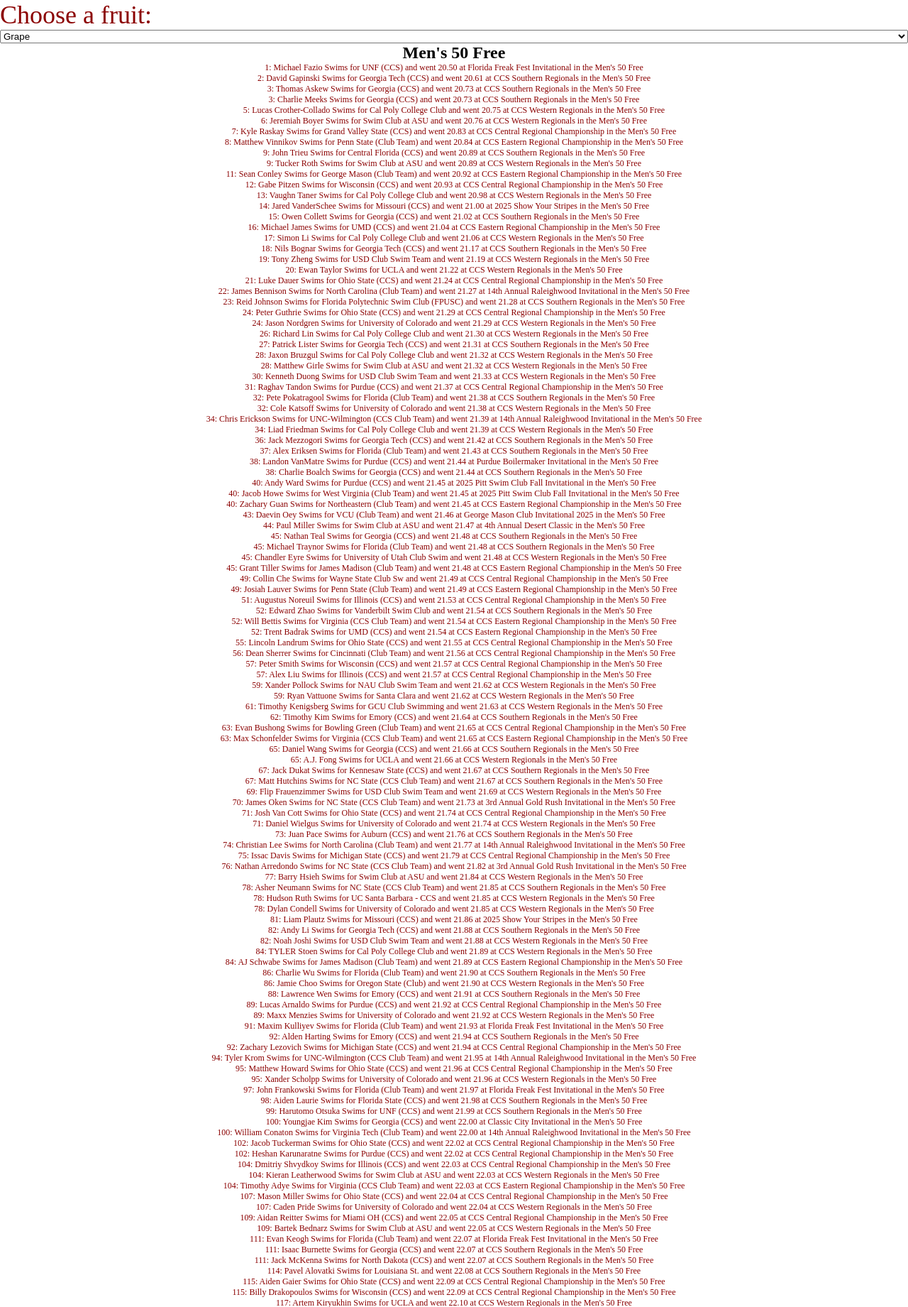
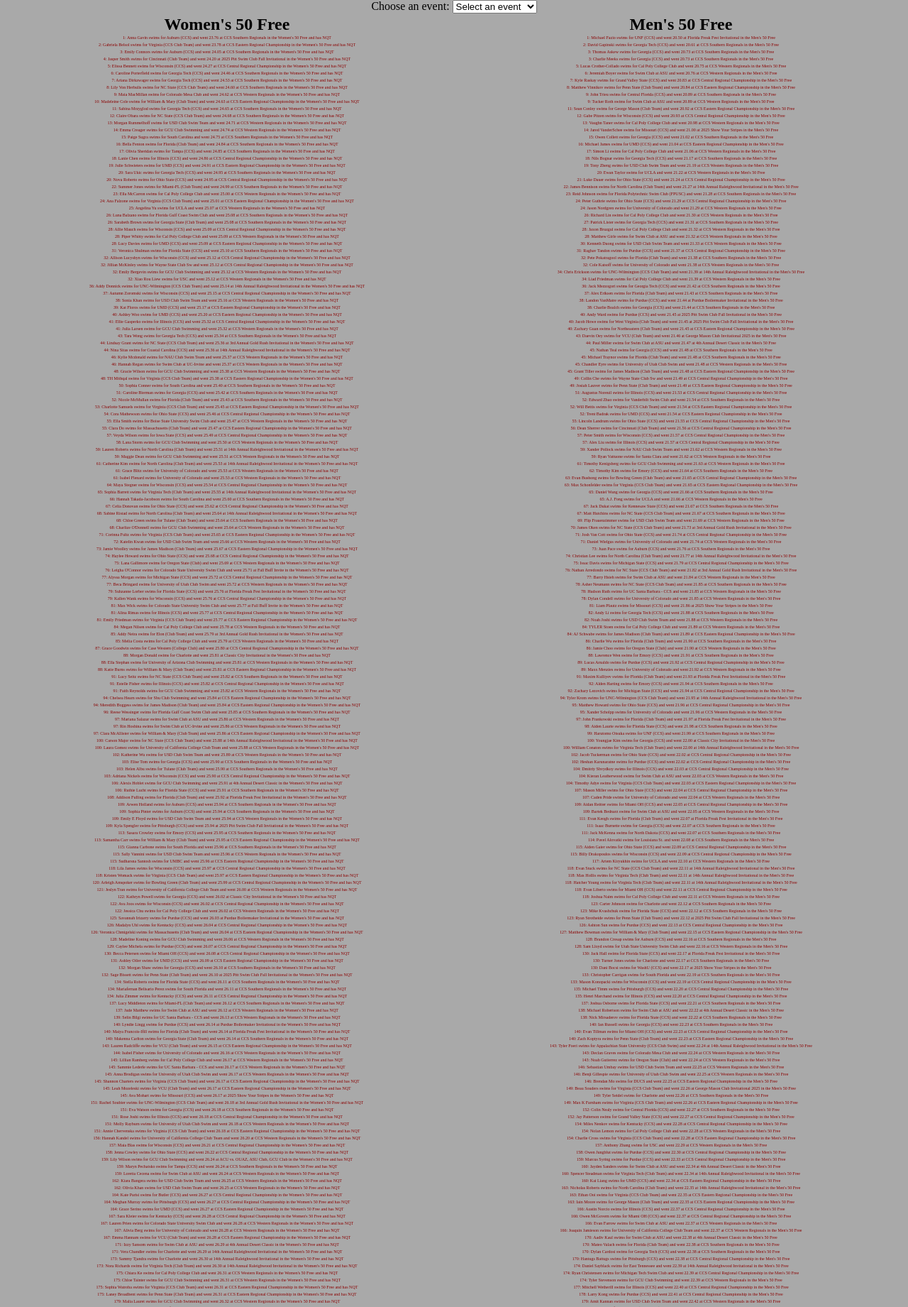
Before and after one commit to JadoG1764/Swimcloud-Scraper, a Django app: page /races/ in a window 1280 px wide. Shown: the part 87-1928 px from the top of the page at 71% size. Run offline with Django 5.2, Linux system fonts and the light colour scheme; data comes from the database, SQL or seed files in the repository; both versions use the stored data as it was after the commit.

Commit message:
Added Womens/Mens side, dropdown menu to select certain events, added link to name to go to a swimmers page, added a searchup on swimmer page to go to a swimmer

```diff
--- a/ClubSwim/urls.py
+++ b/ClubSwim/urls.py
@@ -24,4 +24,6 @@ urlpatterns = [
     path('races/', include('Races.urls')),
     path('swimmers/', include('Races.urls')),
     path('teams/', include('Races.urls')),
+    path('swimmers/<slug:slug>/', include('Races.urls')),
+    path('swimmers_redirect/', include('Races.urls')),
 ]
--- a/Data/GetSwimmersTimes.py
+++ b/Data/GetSwimmersTimes.py
@@ -56,5 +56,4 @@ for gender in genderList:
             j += 1 #j is the index in the dictionary
             i += 7 #7 fields to go to the next line in the dictionary
 
-
 MapCreator.RaceMap()
--- a/Models/MapCreator.py
+++ b/Models/MapCreator.py
@@ -3,11 +3,10 @@ from pathlib import Path
 from Races.models import Races
 import re
 
-racesMap: dict[int, Race] = {}
-
 BASE_DIR = Path(__file__).resolve().parents[1]
 file_path = BASE_DIR / "Data" / "SwimmersTimes.txt"
 def RaceMap():
+    Races.objects.all().delete()
     with open(file_path, "r", encoding="utf-8") as file:
         #values seperated by ;
         data = file.read()
@@ -18,7 +17,6 @@ def RaceMap():
 
     while i in range(len(items) - 1):
         race = Race(items[i], items[i + 1], items[i + 2], items[i + 3], items[i + 4], items[i + 5], items[i + 6], items[i + 7])
-        racesMap[j] = race
         Races.objects.get_or_create(
             place=race.place,
             name=race.name,
--- a/Models/Race.py
+++ b/Models/Race.py
@@ -24,7 +24,7 @@ def MinutesToSeconds(time):
 #Class that holds each swimmer per event, each swimmer can only have 1 event but there might be times when a
 #swimmer that appears on more than one event has duplicate objects
 class Race:
-    def __init__(self, place = None, name = None, team = None, meet = None, time = None, event = None, gender = None, nqt = False):
+    def __init__(self, place = None, name = None, team = None, meet = None, time = None, event = None, gender = None, nqt = "False"):
         self.place = place
         if name is None:
             print(name)
--- a/Races/models.py
+++ b/Races/models.py
@@ -1,5 +1,5 @@
 from django.db import models
-from Models.Race import Race
+from django.utils.text import slugify
 
 class Races(models.Model):
     place = models.CharField(max_length=120)
--- a/Races/urls.py
+++ b/Races/urls.py
@@ -6,4 +6,6 @@ urlpatterns = [
     path('races/', views.races_page),
     path('swimmers/', views.swimmers_page),
     path('teams/', views.teams_page),
+    path('swimmers/<str:name>/', views.swimmers_slug),
+    path('swimmers_redirect/', views.swimmer_redirect, name='swimmers_redirect'),
 ]
--- a/Races/views.py
+++ b/Races/views.py
@@ -2,19 +2,38 @@ from django.shortcuts import render
 from Models import MapCreator
 from .models import Races
 from Models import MapCreator
+from django.utils.text import slugify
+from django.shortcuts import redirect
 
 
 def home_page(request):
     return render(request, "home.html" )
 
 def races_page(request):
+    selected_event = request.GET.get("event")
     races = Races.objects.all()
+    if selected_event:
+        if selected_event != "All":
+            races = races.filter(event=selected_event)
     return render(request, "Races.html", {'races': races})
 
 def swimmers_page(request):
+    return render(request, "swimmers.html")
+
+def swimmers_slug(request, name):
+    formatted_name = name.replace('-', ' ').title()
     races = Races.objects.all()
-    return render(request, "swimmers.html", {'races': races})
+    if formatted_name:
+        races = races.filter(name=formatted_name)
+    return render(request, "swimmers.html", {'races': races, 'formatted_name': formatted_name})
 
 def teams_page(request):
     races = Races.objects.all()
     return render(request, "teams.html", {'races': races})
+
+def swimmer_redirect(request):
+    if request.method == 'POST':
+        name = request.POST.get('SwimmerName', '')
+        slug_name = name.replace(' ', '-').lower()
+        return swimmers_slug('swimmers_slug', name=slug_name)
+    return redirect('/')
--- a/static/style.css
+++ b/static/style.css
@@ -5,11 +5,10 @@
 }
 
 body {
-    background-color: white;
-    color: darkred;
-    font-size: 36px;
+    background-color: darkgray;
     display: flex;
     flex-flow: column;
+    text-align: center;
 }
 
 nav {
@@ -20,20 +19,15 @@ nav {
     font-size: 48px
 }
 
-main {
-    flex-grow: 1;
-    display: grid;
-    text-align: center;
-}
-
 h1 {
     text-align: center;
-    color: black;
-    font-size: 24px;
+    color: darkred;
+    font-size: 2rem;
 }
 p {
-    text-align: center;
-    font-size: 12px;
+    font-size: 6px;
+    padding: 2px;
+    color: darkred;
 }
 
 a {
@@ -45,12 +39,18 @@ a:hover {
     opacity: .85;
 }
 
-.left-half-container {
-    width: 50%; /* Sets the width to half of the screen's width */
-    float: left; /* Optional: ensures it stays to the left if other elements are added */
-    padding: 20px; /* Adds some space around the text */
-    box-sizing: border-box; /* Ensures padding is included in the 50% width calculation */
-  }
-table {
-    font-size: 20px;
+.stats-layout {
+    display: flex;
+    width: 100%;
 }
+
+.events {
+    width: 50%;
+    padding: 2px;
+    box-sizing: border-box;
+    text-align: center;
+}
+
+.events h2 {
+    color: black;
+}
--- a/templates/Races.html
+++ b/templates/Races.html
@@ -5,26 +5,54 @@
     Races
 {% endblock %}
 
+{% block style %}
+    <link rel="stylesheet" href="{% static 'style.css' %}">
+{% endblock %}
 
 {% block table %}
-    <label for="event">Choose a fruit:</label>
+    <form method="GET" action="">
+        <label for="event">Choose an event:</label>
         <select name="event" id="event">
-        <option value="apple">Apple</option>
-        <option value="banana">Banana</option>
-        <option value="orange">Orange</option>
-        <option value="grape" selected>Grape</option>
+            <option value=''disabled selected>Select an event</option>
+            <option value="All" >Show All Events</option>
+            <option value="50 Free" >50 Free</option>
+            <option value="100 Free">100 Free</option>
+            <option value="200 Free">200 Free</option>
+            <option value="500 Free">500 Free</option>
         </select>
+    </form>
+    <script>
+        document.getElementById("event").addEventListener("change", function() {
+            this.form.submit(); // automatically submit the form when the dropdown changes
+        });
+    </script>
 {% endblock %}
 
 {% block main %}
+<main class="stats-layout">
+    <div class="events">
         {% for race in races %}
-        {% if race.place == '1' %}
-            <h1>{{ race.gender }}'s {{ race.event }}</h1>
+            {% if race.gender == "Women" %}
+                {% if race.place == "1" %}
+                    <h2>{{ race.gender }}'s {{ race.event }}</h2>
                 {% endif %}
-        {% if race.NQT %}
-        <p>{{ race.place }}: {{ race.name }} Swims for {{ race.team }} and went {{ race.time }} at {{ race.meet }} in the {{ race.gender }}'s {{ race.event }} and has NQT</p>
-        {% else %}
-        <p>{{ race.place }}: {{ race.name }} Swims for {{ race.team }} and went {{ race.time }} at {{ race.meet }} in the {{ race.gender }}'s {{ race.event }}</p>
+                <p>{{ race.place }}: <a href="/swimmers/{{ race.name|slugify  }}/">{{ race.name }} </a>swims for {{ race.team }} and went {{ race.time }} at {{ race.meet }} in the {{ race.gender }}'s {{ race.event }} and has NQT</p>
             {% endif %}
         {% endfor %}
+    </div>
+
+    <div class="events">
+        {% for race in races %}
+            {% if race.gender == "Men" %}
+                {% if race.place == "1" %}
+                    <h2>{{ race.gender }}'s {{ race.event }}</h2>
+                {% endif %}
+                {% if race.gender == "Men" %}
+                    <p>{{ race.place }}: <a href="/swimmers/{{ race.name|slugify  }}/">{{ race.name }} swims for {{ race.team }} and went {{ race.time }} at {{ race.meet }} in the {{ race.gender }}'s {{ race.event }}</p>
+                {% endif %}
+            {% endif %}
+        {% endfor %}
+    </div>
+</main>
+
 {% endblock %}
--- a/templates/Teams.html
+++ b/templates/Teams.html
@@ -1,7 +1,12 @@
 {% extends "template.html" %}
+{% load static %}
 
 {% block title %}
     Teams
+{% endblock %}
+
+{% block style %}
+    <link rel="stylesheet" href="{% static 'style.css' %}">
 {% endblock %}
 
 {% block main %}
--- a/templates/home.html
+++ b/templates/home.html
@@ -1,9 +1,14 @@
 {% extends "template.html" %}
+{% load static %}
 
 {% block title %}
     Home
 {% endblock %}
 
+{% block style %}
+    <link rel="stylesheet" href="{% static 'style.css' %}">
+{% endblock %}
+
 {% block main %}
     <h1>This is the Home tab</h1>
 {% endblock %}
--- a/templates/template.html
+++ b/templates/template.html
@@ -1,4 +1,5 @@
 <!DOCTYPE html>
+
 {% load static %}
 
 <html lang="en">
@@ -8,7 +9,10 @@
         {% block title %}
         {% endblock %}
     </title>
-    <link rel="stylesheet" href="{% static 'style.css' %}">
+
+{% block style %}
+{% endblock %}
+
 </head>
 <body>
     <nav>
@@ -17,11 +21,10 @@
         <a href = "/swimmers/">Swimmers Page</a> |
         <a href = "/teams/">Teams Page</a>
     </nav>
-    <table>
-    {% block table %}
-    {% endblock %}
-    </table>
     <main>
+        {% block table %}
+        {% endblock %}
+
         {% block main %}
         {% endblock %}
     </main>
```
Also changed, not shown: templates/Swimmers.html (+18 -6 lines), db.sqlite3. Lines whose indentation alone changed are shown as unchanged.
